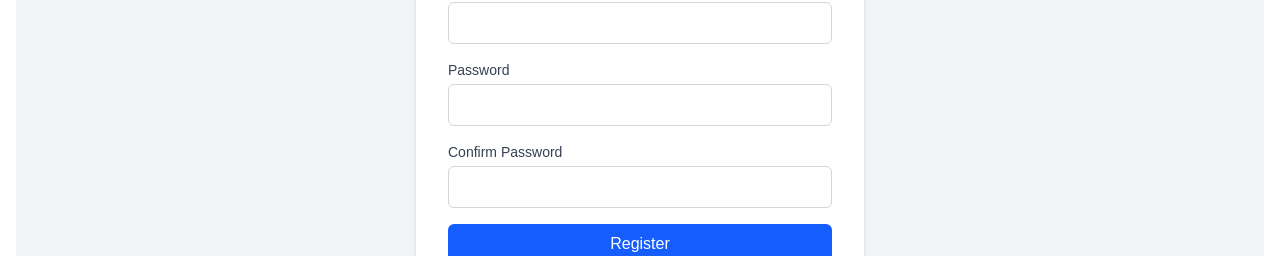
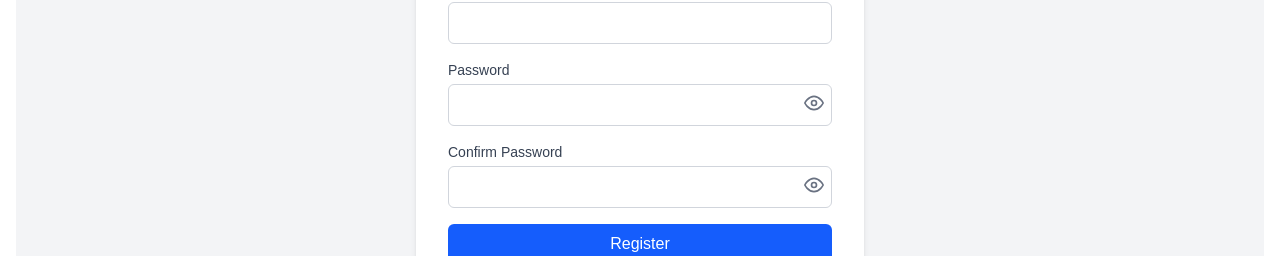
Before and after one commit to Pacific-Connect/pcvcf, a Next.js app: page /auth/register in a window 1280 px wide. Shown: the part 440-696 px from the top of the page. Built offline with nearby package versions, Linux system fonts and the light colour scheme.

Commit message:
Implement password visibility toggle in Login and Register pages; add delete user api function

```diff
--- a/app/(public)/auth/login/page.tsx
+++ b/app/(public)/auth/login/page.tsx
@@ -3,11 +3,13 @@
 import { useState } from 'react';
 import { useRouter } from 'next/navigation';
 import Link from 'next/link';
+import { FiEye, FiEyeOff } from 'react-icons/fi';
 
 export default function LoginPage() {
   const [email, setEmail] = useState('');
   const [password, setPassword] = useState('');
   const [error, setError] = useState('');
+  const [showPassword, setShowPassword] = useState(false);
   const router = useRouter();
 
   const handleSubmit = async (e: React.FormEvent) => {
@@ -55,14 +57,25 @@ export default function LoginPage() {
             <label htmlFor="password" className="block text-sm font-medium text-gray-700">
               Password
             </label>
+            <div className="relative">
               <input
                 id="password"
-              type="password"
+                type={showPassword ? 'text' : 'password'}
                 value={password}
                 onChange={(e) => setPassword(e.target.value)}
                 required
-              className="text-gray-700 mt-1 w-full p-2 border border-gray-300 rounded-md focus:outline-none focus:ring-2 focus:ring-blue-500"
+                className="text-gray-700 mt-1 w-full p-2 border border-gray-300 rounded-md focus:outline-none focus:ring-2 focus:ring-blue-500 pr-10"
               />
+              <button
+                type="button"
+                onClick={() => setShowPassword((prev) => !prev)}
+                className="absolute inset-y-0 right-2 flex items-center text-gray-500"
+                tabIndex={-1}
+                aria-label={showPassword ? 'Hide password' : 'Show password'}
+              >
+                {showPassword ? <FiEyeOff size={20} /> : <FiEye size={20} />}
+              </button>
+            </div>
           </div>
           {error && <p className="text-red-500 text-sm">{error}</p>}
           <button
--- a/app/(public)/auth/register/page.tsx
+++ b/app/(public)/auth/register/page.tsx
@@ -3,6 +3,7 @@
 import { useState } from 'react';
 import { useRouter } from 'next/navigation';
 import Link from 'next/link';
+import { FiEye, FiEyeOff } from 'react-icons/fi';
 
 export default function RegisterPage() {
   const [name, setName] = useState('');
@@ -10,6 +11,8 @@ export default function RegisterPage() {
   const [password, setPassword] = useState('');
   const [confirmPassword, setConfirmPassword] = useState('');
   const [error, setError] = useState('');
+  const [showPassword, setShowPassword] = useState(false);
+  const [showConfirmPassword, setShowConfirmPassword] = useState(false);
   const router = useRouter();
 
   const handleSubmit = async (e: React.FormEvent) => {
@@ -75,29 +78,51 @@ export default function RegisterPage() {
             <label htmlFor="password" className="block text-sm font-medium text-gray-700">
               Password
             </label>
+            <div className="relative">
               <input
                 id="password"
-              type="password"
+                type={showPassword ? 'text' : 'password'}
                 value={password}
                 onChange={(e) => setPassword(e.target.value)}
                 required
-              className="text-gray-700 mt-1 w-full p-2 border border-gray-300 rounded-md focus:outline-none focus:ring-2 focus:ring-blue-500"
+                className="text-gray-700 mt-1 w-full p-2 border border-gray-300 rounded-md focus:outline-none focus:ring-2 focus:ring-blue-500 pr-10"
               />
+              <button
+                type="button"
+                onClick={() => setShowPassword((prev) => !prev)}
+                className="absolute inset-y-0 right-2 flex items-center text-gray-500"
+                tabIndex={-1}
+                aria-label={showPassword ? 'Hide password' : 'Show password'}
+              >
+                {showPassword ? <FiEyeOff size={20} /> : <FiEye size={20} />}
+              </button>
+            </div>
           </div>
           <div>
             <label htmlFor="confirmPassword" className="block text-sm font-medium text-gray-700">
               Confirm Password
             </label>
+            <div className="relative">
               <input
                 id="confirmPassword"
-              type="password"
+                type={showConfirmPassword ? 'text' : 'password'}
                 value={confirmPassword}
                 onChange={(e) => setConfirmPassword(e.target.value)}
                 required
                 autoComplete="off"
                 onPaste={(e) => e.preventDefault()}
-              className="text-gray-700 mt-1 w-full p-2 border border-gray-300 rounded-md focus:outline-none focus:ring-2 focus:ring-blue-500"
+                className="text-gray-700 mt-1 w-full p-2 border border-gray-300 rounded-md focus:outline-none focus:ring-2 focus:ring-blue-500 pr-10"
               />
+              <button
+                type="button"
+                onClick={() => setShowConfirmPassword((prev) => !prev)}
+                className="absolute inset-y-0 right-2 flex items-center text-gray-500"
+                tabIndex={-1}
+                aria-label={showConfirmPassword ? 'Hide password' : 'Show password'}
+              >
+                {showConfirmPassword ? <FiEyeOff size={20} /> : <FiEye size={20} />}
+              </button>
+            </div>
           </div>
           {error && <p className="text-red-500 text-sm">{error}</p>}
           <button
--- /dev/null
+++ b/app/api/users/[id]/route.ts
@@ -0,0 +1,21 @@
+import { db } from "@/lib/db";
+import { NextResponse } from "next/server";
+
+export async function GET() {
+  const users = await db.user.findMany();
+  return NextResponse.json(users);
+}
+
+export async function DELETE(
+  request: Request,
+  { params }: { params: { id: string } }
+) {
+  try {
+    const user = await db.user.delete({
+      where: { id: params.id },
+    });
+    return NextResponse.json(user, { status: 200 });
+  } catch (error) {
+    return NextResponse.json({ error: "User not found" }, { status: 404 });
+  }
+}
--- a/app/api/users/route.ts
+++ /dev/null
@@ -1,7 +0,0 @@
-import { db } from "@/lib/db";
-import { NextResponse } from "next/server";
-
-export async function GET() {
-  const users = await db.user.findMany();
-  return NextResponse.json(users);
-}
```
Lines whose indentation alone changed are shown as unchanged.
